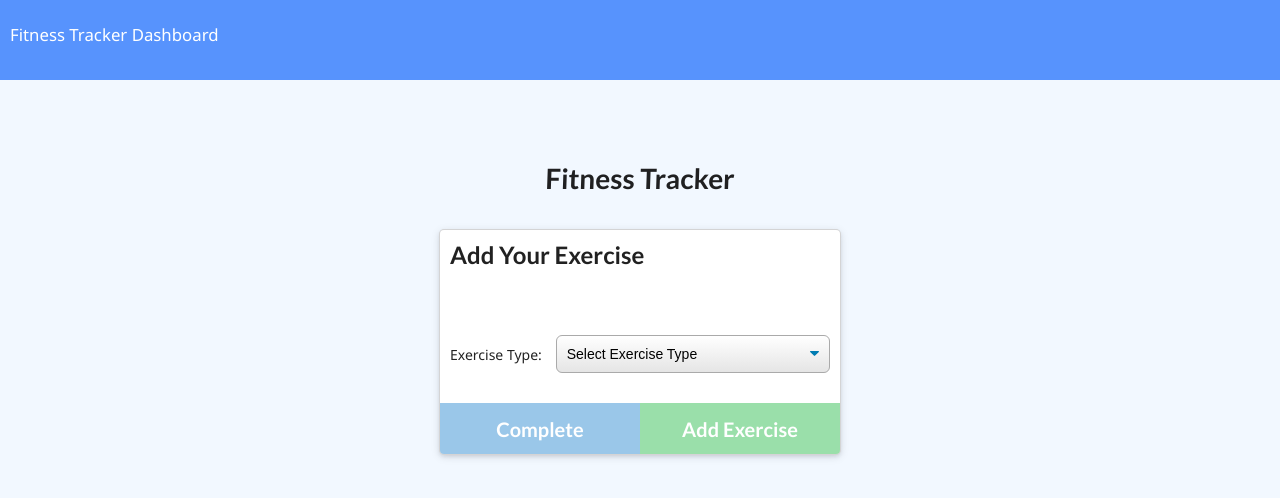
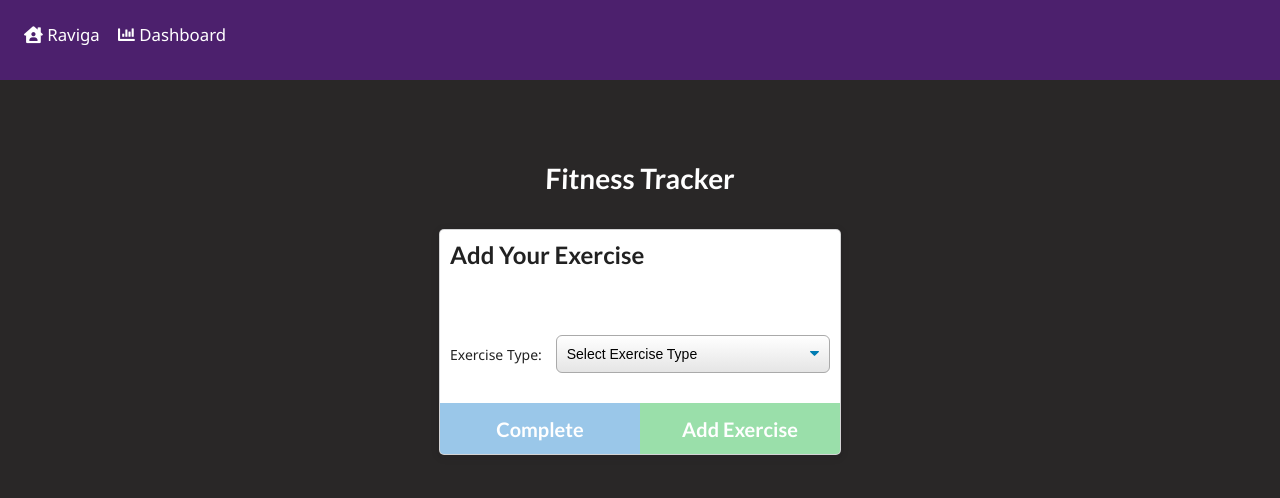
Before and after one commit to twkirkpatrick/Raviga-Fitness-Tracker, a website: page public/exercise.html in a window 1280 px wide. Drawn offline with nearby package versions, Linux system fonts and the light colour scheme; no server answers.

Commit message:
styling before submission

```diff
--- a/public/exercise.html
+++ b/public/exercise.html
@@ -7,13 +7,14 @@
   <meta http-equiv="X-UA-Compatible" content="ie=edge" />
   <link rel="stylesheet" href="https://cdnjs.cloudflare.com/ajax/libs/semantic-ui/2.4.1/semantic.min.css" />
   <link rel="stylesheet" href="style.css" />
-  <title>Fitness Tracker</title>
+  <link href="https://cdnjs.cloudflare.com/ajax/libs/font-awesome/5.13.0/css/all.min.css" rel="stylesheet">
+  <title>Raviga | Add Workout</title>
 </head>
 
 <body>
   <nav>
-    <a href="/">Fitness Tracker</a>
-    <a href="/stats">Dashboard</a>
+    <a href="/"><i class="fas fa-house-user"></i> Raviga</a>
+    <a href="/stats"><i class="fas fa-chart-bar"></i> Dashboard</a>
   </nav>
   <div class="wrapper">
     <header>
--- a/public/style.css
+++ b/public/style.css
@@ -14,10 +14,15 @@ body,
 
 body {
   font-family: "Segoe UI", Tahoma, Geneva, Verdana, sans-serif;
+  background-color: rgb(41, 39, 39);
+}
+
+h1{
+  color: white;
 }
 
 nav {
-  background-color: #5793fd;
+  background-color: #611e97a1;
   color: #ffffff;
   height: 80px;
   padding: 10px;
@@ -31,6 +36,7 @@ a:active,
 a:visited {
   text-decoration: none;
   color: inherit;
+  margin-left: 1rem;
 }
 
 nav a:hover{
@@ -100,7 +106,7 @@ input {
 }
 
 .wrapper {
-  background-color: #f2f8ff;
+  /* background-color: #f2f8ff; */
   padding-bottom: 100px;
 }
 
--- a/server.js
+++ b/server.js
@@ -15,7 +15,7 @@ app.use(express.static("public"));
 
 mongoose.connect(process.env.MONGODB_URI || "mongodb://localhost/fitness",
 {
-    useNewUrlParser: true,
+    useNewUrlParser:true,
     useUnifiedTopology:true,
     useCreateIndex:true,
     useFindAndModify:false
```
Also changed, not shown: public/index.html (+4 -3 lines), public/stats.html (+3 -2 lines).
